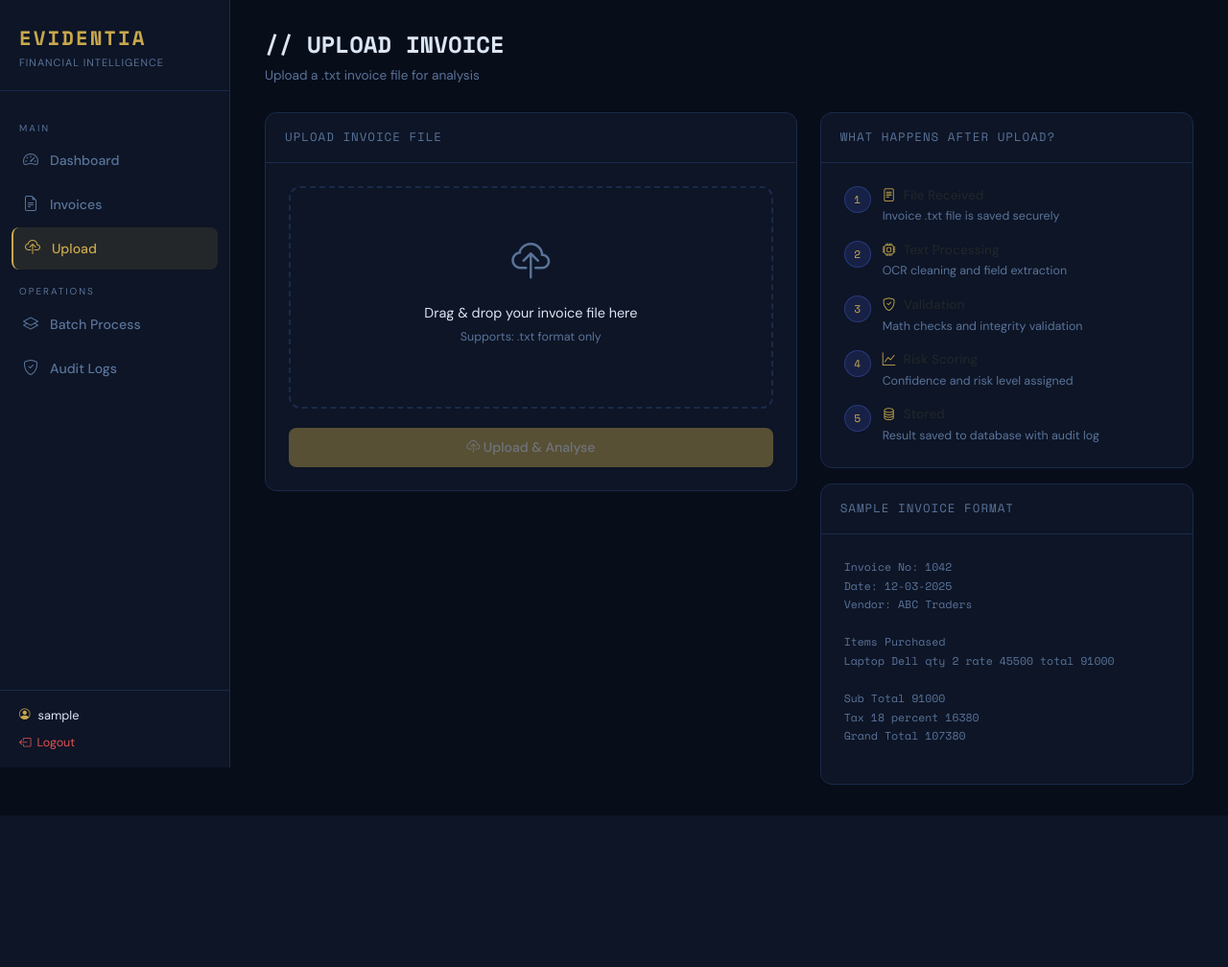
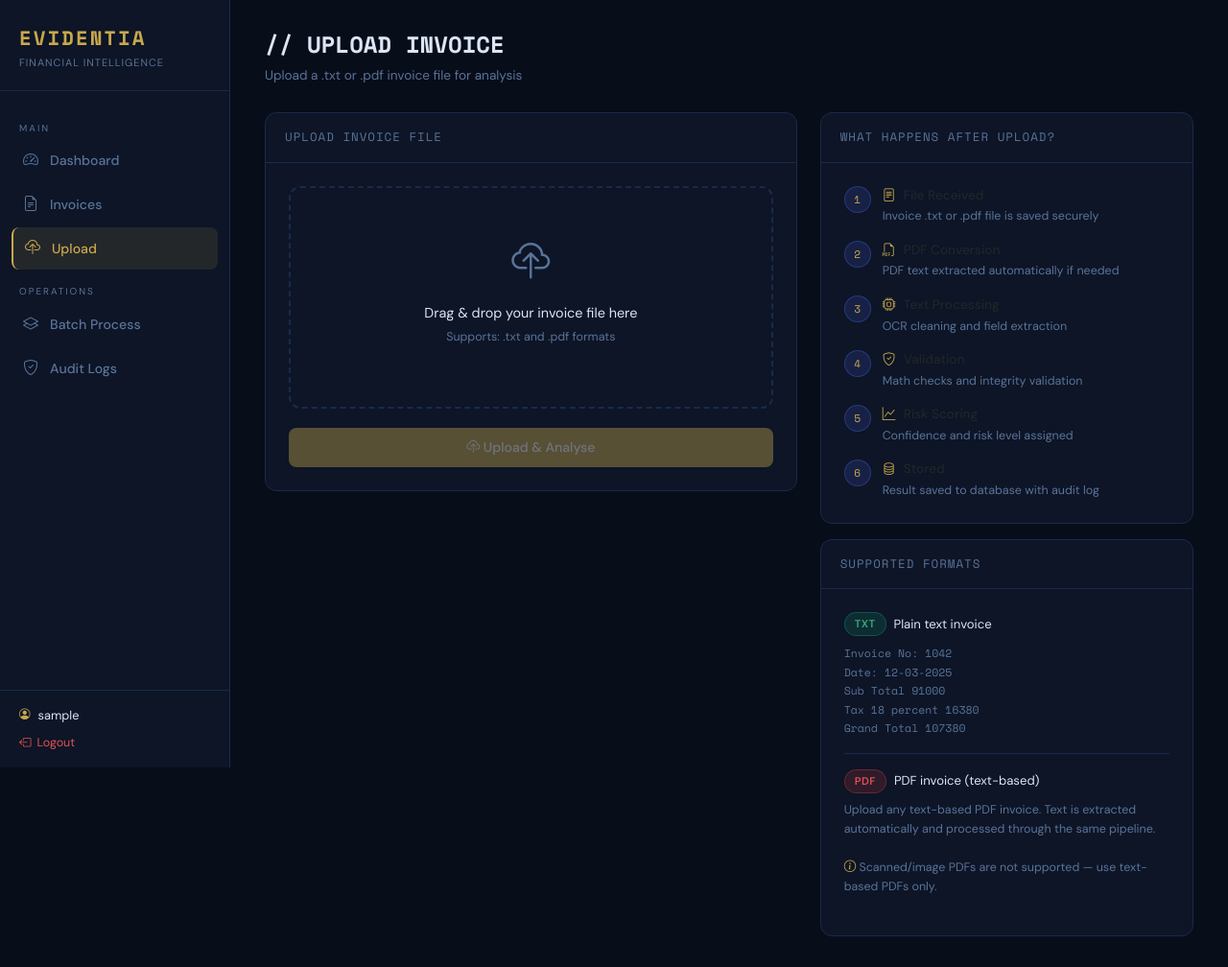
Before and after one commit to palprityush-ops/financial-document, a Flask app: page /upload in a window 1280 px wide. Shown: the whole page at 96% size. Before the commit the page ends 818 px from the top, so only its background shows below. Run offline with Flask 3, Linux system fonts and the light colour scheme; the visitor is signed in with stand-in values (Sample User, id 1).

Commit message:
feat: update upload page to support PDF files

```diff
--- a/frontend/templates/upload.html
+++ b/frontend/templates/upload.html
@@ -4,7 +4,7 @@
 {% block content %}
 <div class="page-header fade-up fade-up-1">
   <h1>// UPLOAD INVOICE</h1>
-  <p>Upload a .txt invoice file for analysis</p>
+  <p>Upload a .txt or .pdf invoice file for analysis</p>
 </div>
 
 <div class="row g-4">
@@ -37,17 +37,18 @@
               Drag & drop your invoice file here
             </p>
             <p style="color:var(--muted); font-size:0.78rem;">
-              Supports: .txt format only
+              Supports: .txt and .pdf formats
             </p>
-            <input type="file" id="fileInput" name="file" accept=".txt"
+            <!-- ✅ accept both .txt and .pdf -->
+            <input type="file" id="fileInput" name="file" accept=".txt,.pdf"
                    style="display:none;" onchange="handleFileSelect(this)"/>
           </div>
 
           <!-- Selected File Display -->
           <div id="fileDisplay" style="display:none; margin-top:16px; padding:12px 16px;
-               background:var(--surface2); border-radius:8px; display:none;
+               background:var(--surface2); border-radius:8px;
                align-items:center; gap:12px;">
-            <i class="bi bi-file-text" style="color:var(--accent); font-size:1.2rem;"></i>
+            <i class="bi bi-file-text" id="fileIcon" style="color:var(--accent); font-size:1.2rem;"></i>
             <div style="flex:1;">
               <div id="fileName" style="font-size:0.85rem; font-weight:500;"></div>
               <div id="fileSize" style="font-size:0.75rem; color:var(--muted);"></div>
@@ -74,11 +75,12 @@
       <div class="p-4">
         <div style="display:flex; flex-direction:column; gap:16px;">
           {% for step in [
-            ('1', 'bi-file-text', 'File Received', 'Invoice .txt file is saved securely'),
-            ('2', 'bi-cpu', 'Text Processing', 'OCR cleaning and field extraction'),
-            ('3', 'bi-shield-check', 'Validation', 'Math checks and integrity validation'),
-            ('4', 'bi-graph-up', 'Risk Scoring', 'Confidence and risk level assigned'),
-            ('5', 'bi-database', 'Stored', 'Result saved to database with audit log')
+            ('1', 'bi-file-text', 'File Received', 'Invoice .txt or .pdf file is saved securely'),
+            ('2', 'bi-filetype-pdf', 'PDF Conversion', 'PDF text extracted automatically if needed'),
+            ('3', 'bi-cpu', 'Text Processing', 'OCR cleaning and field extraction'),
+            ('4', 'bi-shield-check', 'Validation', 'Math checks and integrity validation'),
+            ('5', 'bi-graph-up', 'Risk Scoring', 'Confidence and risk level assigned'),
+            ('6', 'bi-database', 'Stored', 'Result saved to database with audit log')
           ] %}
           <div style="display:flex; align-items:flex-start; gap:12px;">
             <div style="width:28px; height:28px; border-radius:50%;
@@ -101,19 +103,34 @@
     </div>
 
     <div class="card">
-      <div class="card-header-custom">Sample Invoice Format</div>
+      <div class="card-header-custom">Supported Formats</div>
       <div class="p-4">
-        <pre style="font-family:var(--font-mono); font-size:0.72rem;
-                    color:var(--muted); white-space:pre-wrap; line-height:1.7;">Invoice No: 1042
+        <!-- TXT format -->
+        <div style="margin-bottom:16px;">
+          <div style="display:flex; align-items:center; gap:8px; margin-bottom:8px;">
+            <span class="badge-low" style="font-size:0.7rem;">TXT</span>
+            <span style="font-size:0.82rem; color:var(--text);">Plain text invoice</span>
+          </div>
+          <pre style="font-family:var(--font-mono); font-size:0.72rem;
+                      color:var(--muted); white-space:pre-wrap; line-height:1.7;">Invoice No: 1042
 Date: 12-03-2025
-Vendor: ABC Traders
-
-Items Purchased
-Laptop Dell qty 2 rate 45500 total 91000
-
 Sub Total 91000
 Tax 18 percent 16380
 Grand Total 107380</pre>
+        </div>
+        <!-- PDF format -->
+        <div style="border-top:1px solid var(--border); padding-top:16px;">
+          <div style="display:flex; align-items:center; gap:8px; margin-bottom:8px;">
+            <span class="badge-high" style="font-size:0.7rem;">PDF</span>
+            <span style="font-size:0.82rem; color:var(--text);">PDF invoice (text-based)</span>
+          </div>
+          <p style="font-size:0.78rem; color:var(--muted); line-height:1.6;">
+            Upload any text-based PDF invoice. Text is extracted automatically and processed through the same pipeline.
+            <br><br>
+            <i class="bi bi-info-circle" style="color:var(--accent);"></i>
+            Scanned/image PDFs are not supported — use text-based PDFs only.
+          </p>
+        </div>
       </div>
     </div>
   </div>
@@ -151,6 +168,12 @@
 function showFile(file) {
   document.getElementById('fileName').textContent = file.name;
   document.getElementById('fileSize').textContent = (file.size / 1024).toFixed(1) + ' KB';
+  // ✅ PDF vs TXT icon
+  const icon = document.getElementById('fileIcon');
+  icon.className = file.name.endsWith('.pdf')
+    ? 'bi bi-file-pdf'
+    : 'bi bi-file-text';
+  icon.style.color = file.name.endsWith('.pdf') ? 'var(--high)' : 'var(--accent)';
   fileDisplay.style.display = 'flex';
   submitBtn.style.opacity = '1';
   submitBtn.style.pointerEvents = 'auto';
```
